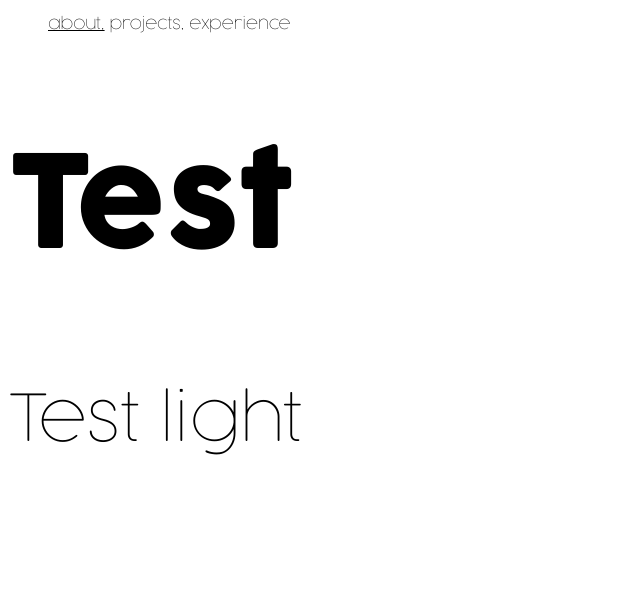
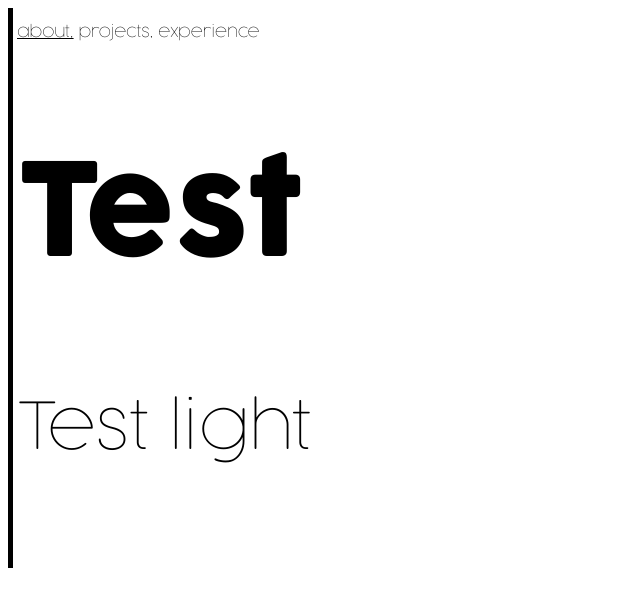
Before and after one commit to mitchbrown1024/mitchbrown1024.github.io, a SvelteKit app: page / in a window 1280 px wide. Shown: the top 606 px of the page, without its empty margins (0-640 px from the left). Built offline with nearby package versions, Linux system fonts and the light colour scheme.

Commit message:
added line and positioned elements in relation to line

```diff
--- a/src/routes/+layout.svelte
+++ b/src/routes/+layout.svelte
@@ -3,6 +3,9 @@
 	import { page } from '$app/state';
 </script>
 
+<div class="parent">
+        <div class="line"></div>
+        <div class="vertical">
             <nav>
                 <ul>
                     <li><a href="/" class:active="{page.url.pathname ==='/'}">about, </a></li>
@@ -10,6 +13,11 @@
                     <li><a href="/experience" class:active="{page.url.pathname ==='/experience'}">experience</a></li>
                 </ul>
             </nav>
+            <div>
+                {@render children()}
+            </div>
+    </div>
+</div>
 
 <style>
     @font-face {
@@ -30,9 +38,10 @@
 
 	ul {
 		display: flex;
-		list-style: none;
+		list-style-type: none;
 		font-family: Cocogoose;
 		font-weight: lighter;
+        padding:0;
 	}
 	a {
 		color: black;
@@ -51,6 +60,16 @@
         opacity: 50%;
     }
 
+    div.line {
+        border-left: 5px solid black;
+        height: 70vh;
+        position: relative;
+        top: 0;
+        width: 4px;
+    }
+
+    div.parent {
+        display: inline-flex;
+    }
+
 </style>
-
-{@render children()}
```
Lines whose indentation alone changed are shown as unchanged.
